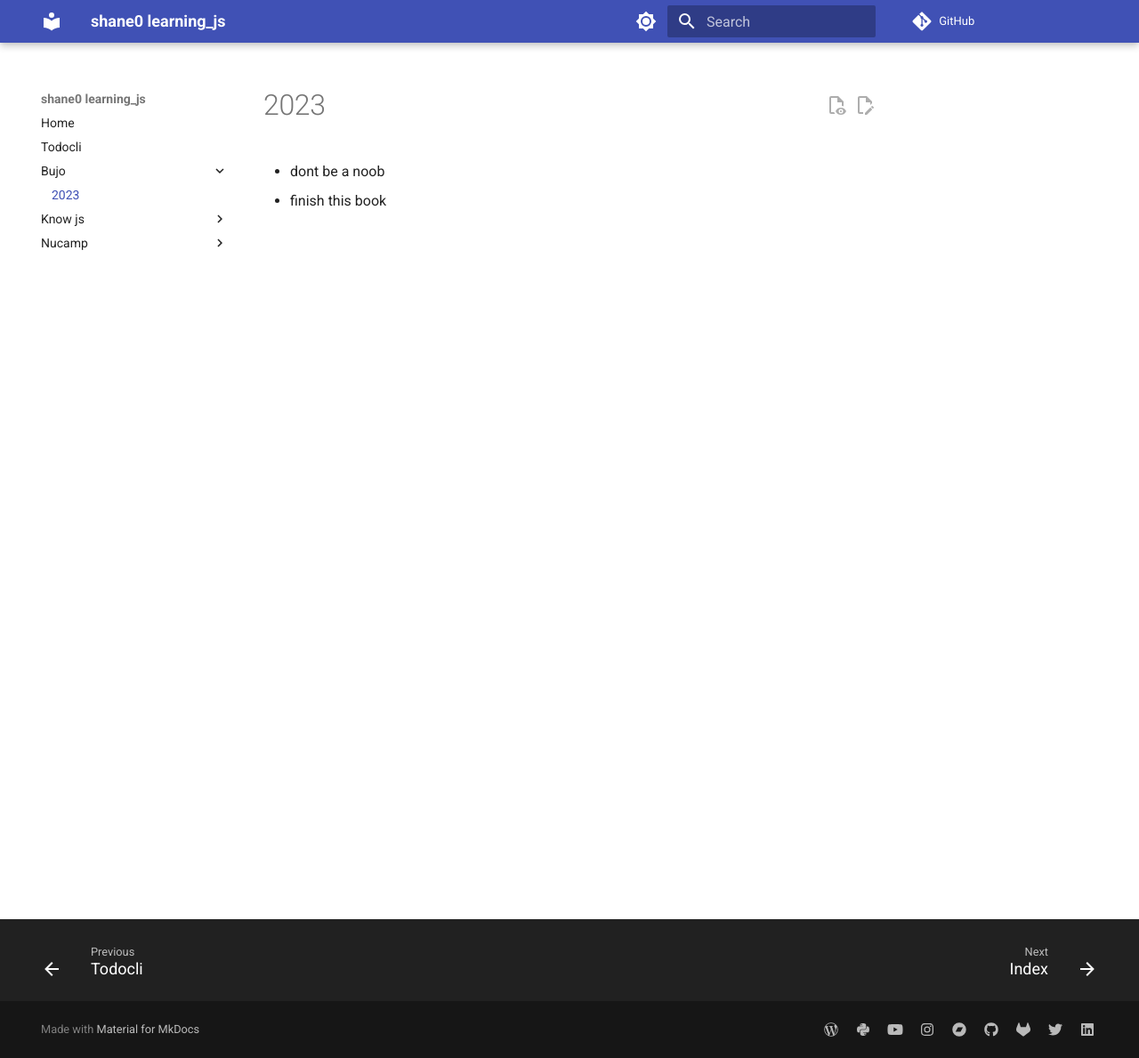
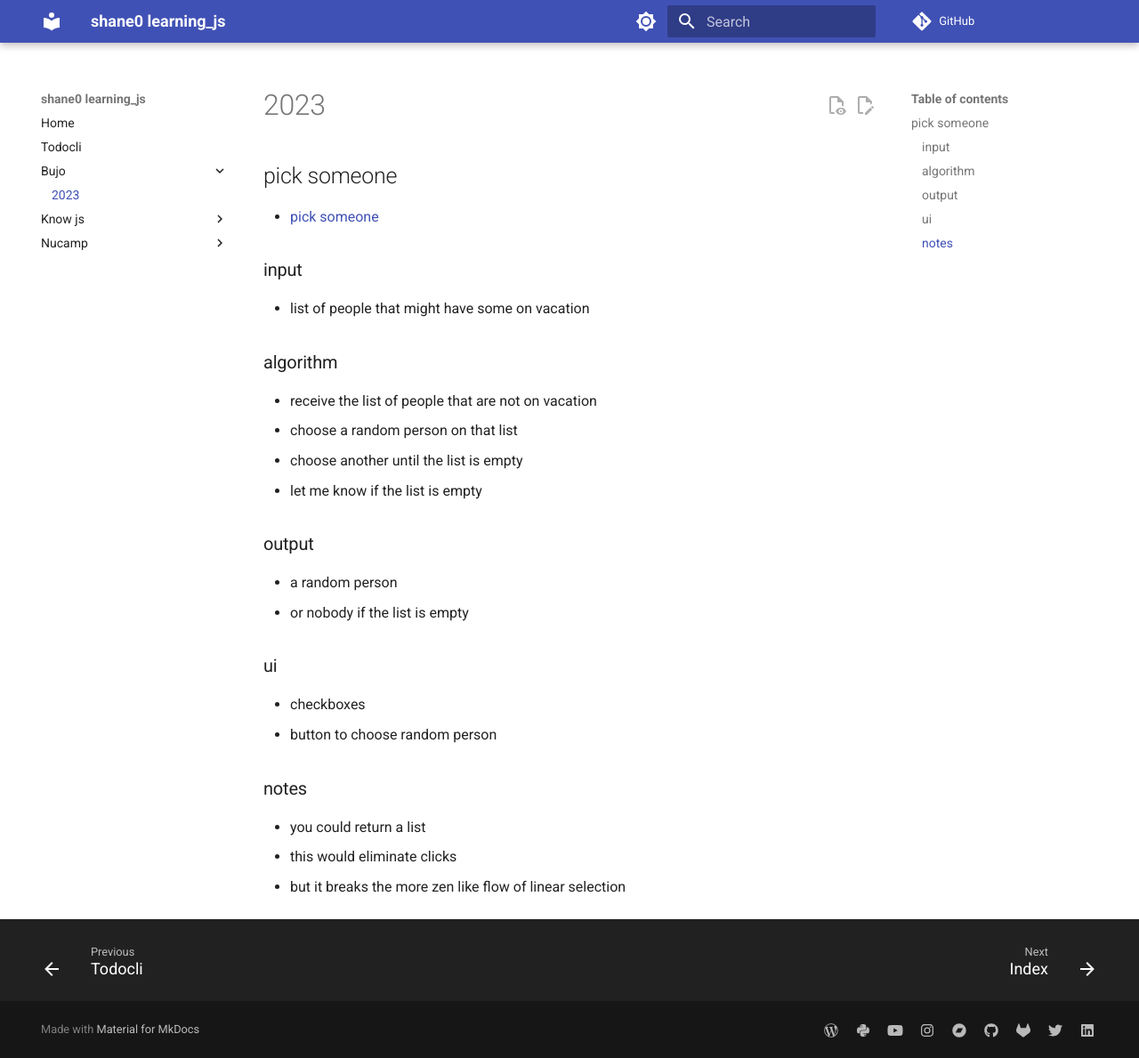
Before and after one commit to shane0/learning_js, an MkDocs documentation site: the page built from docs/bujo/2023.md, in a window 1280 px wide and 1189 px high. Shown: the whole window at 89% size. Built offline with MkDocs 1.6.1 and Material for MkDocs 9.7.7, drawn with Linux system fonts in a browser that asks for light colours; comment, search, counter and statistics services are not loaded; the version menu is left out.

Commit message:
docs(docs): pick person and some note

```diff
--- a/docs/bujo/2023.md
+++ b/docs/bujo/2023.md
@@ -1,4 +1,32 @@
 # 2023
 
-- dont be a noob
-- finish this book
+## pick someone
+
+- [pick someone](pick_someone.html)
+
+### input
+
+- list of people that might have some on vacation
+
+### algorithm
+
+- receive the list of people that are not on vacation
+- choose a random person on that list
+- choose another until the list is empty
+- let me know if the list is empty
+
+### output
+
+- a random person
+- or nobody if the list is empty
+
+### ui
+
+- checkboxes
+- button to choose random person
+
+### notes
+
+- you could return a list
+- this would eliminate clicks
+- but it breaks the more zen like flow of linear selection
```
Also changed, not shown: CHANGELOG.md (added, +1 -0 lines), docs/bujo/2.html (added, +32 -0 lines), docs/bujo/example.js (added, +9 -0 lines), docs/bujo/made_by_bard.html (added, +20 -0 lines), docs/bujo/pick_someone.html (added, +100 -0 lines), docs/index.md (+4 -4 lines), .cz.toml (added), 2 other files.
